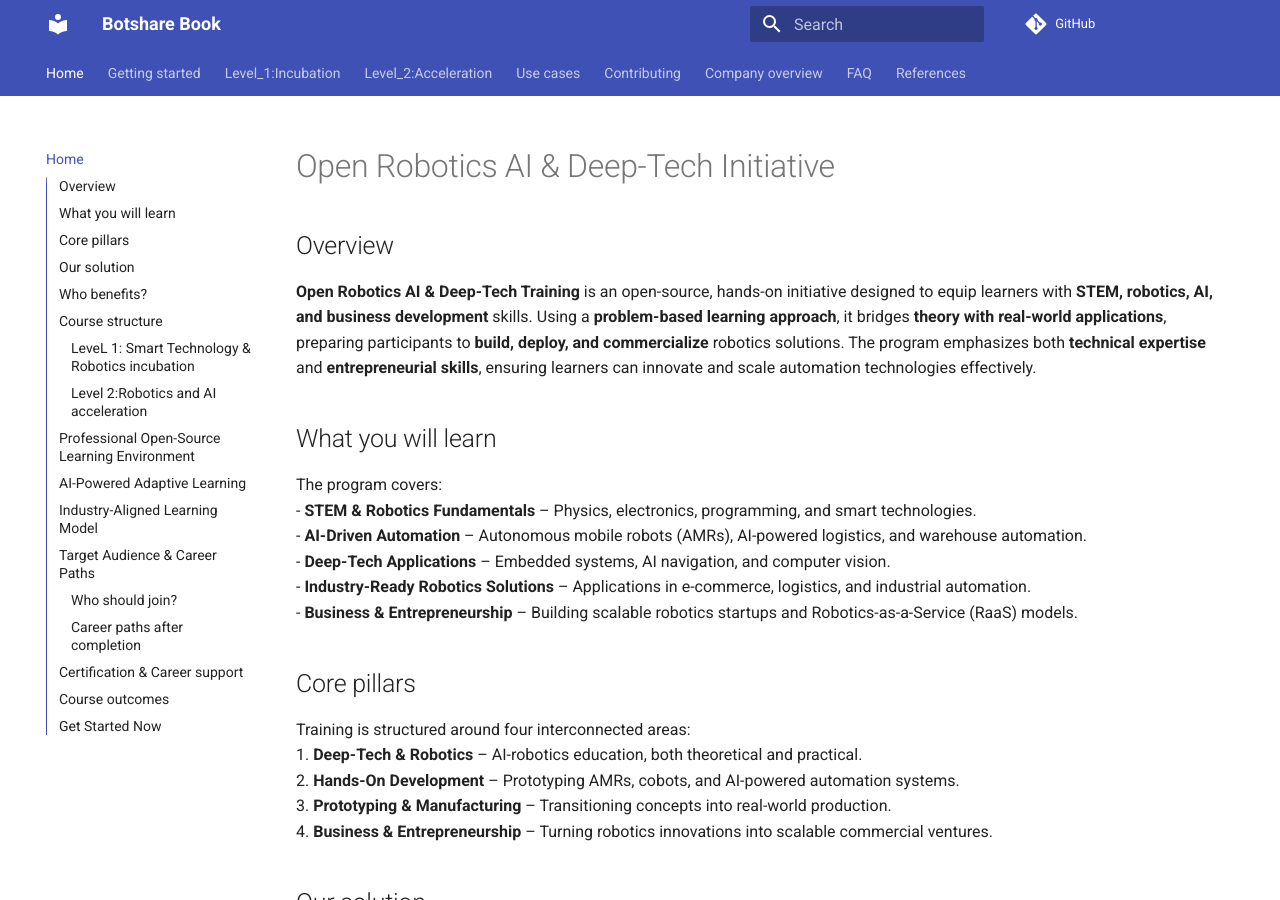
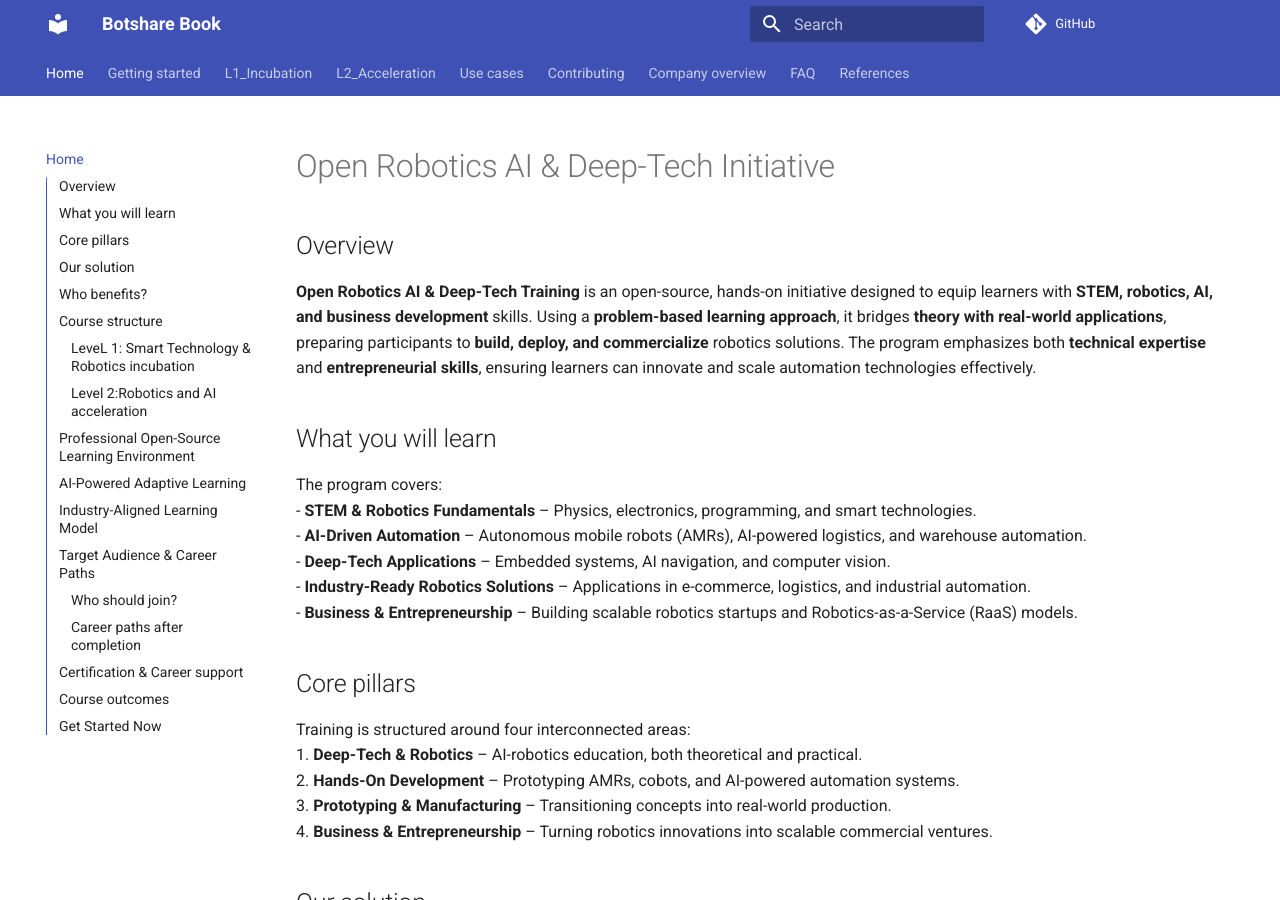
Before and after one commit to BotshareAI/Botshare_book, an MkDocs documentation site: the page built from docs/index.md, in a window 1280 px wide and 900 px high. Built offline with MkDocs 1.6.1 and Material for MkDocs 9.7.7, drawn with Linux system fonts in a browser that asks for light colours.

Commit message:
Update mkdocs.yml

```diff
--- a/mkdocs.yml
+++ b/mkdocs.yml
@@ -28,8 +28,8 @@ extra:
 nav:
   - Home: index.md
   - Getting started: getting_started.md
-  - Level_1:Incubation: Level_1_Incubation.md
-  - Level_2:Acceleration: Level_2_Acceleration.md
+  - L1_Incubation: Level_1_Incubation.md
+  - L2_Acceleration: Level_2_Acceleration.md
   - Use cases: use_cases.md
   - Contributing: contributing.md
   - Company overview: company_overview.md
```
